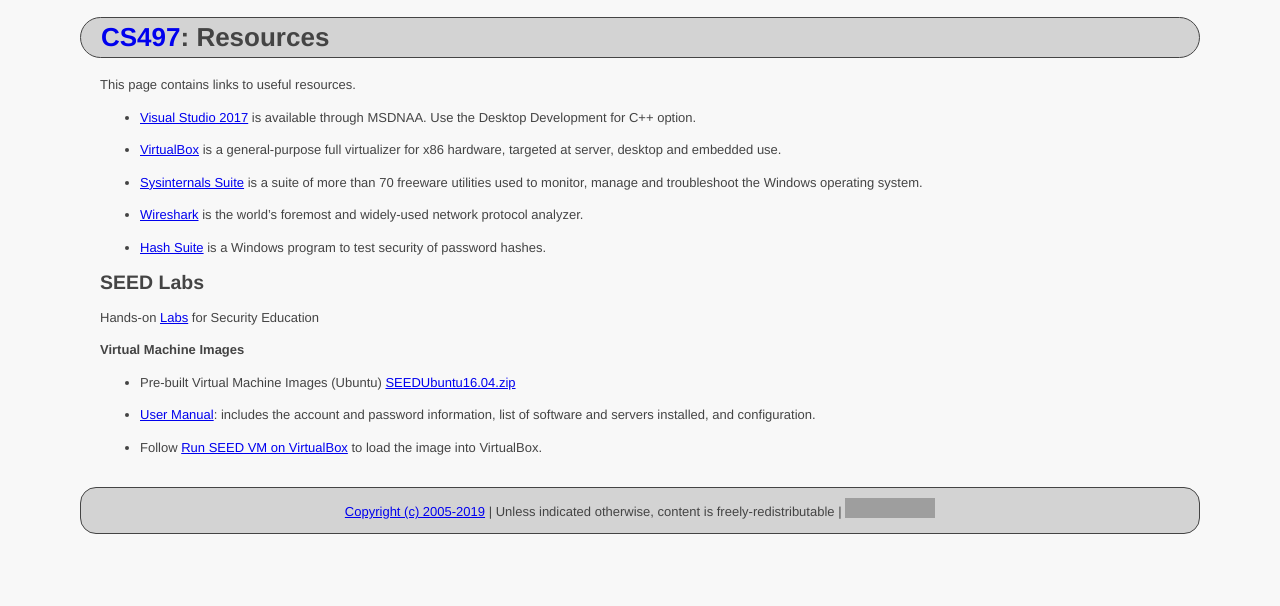
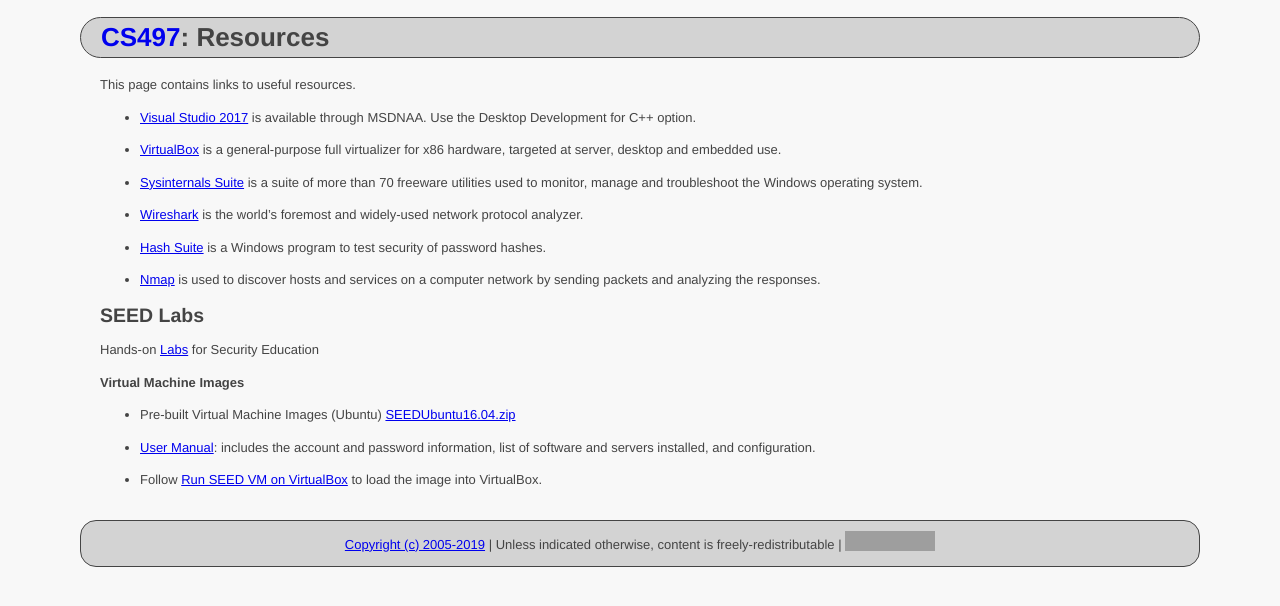
Before and after one commit to ycpcs/cs497-spring2019, a Jekyll site: the page built from resources/index.md, in a window 1280 px wide. Shown: the top 606 px of the page. Built offline with Jekyll 4.4.1, drawn with Linux system fonts in a browser that asks for light colours; grey boxes are pictures that could not be loaded.

Commit message:
Update index.md

```diff
--- a/resources/index.md
+++ b/resources/index.md
@@ -16,6 +16,8 @@ This page contains links to useful resources.
 
 - [Hash Suite](https://hashsuite.openwall.net/) is a Windows program to test security of password hashes.
 
+- [Nmap](https://nmap.org/) is used to discover hosts and services on a computer network by sending packets and analyzing the responses.
+
 SEED Labs
 ----------------------------------
 Hands-on [Labs](http://www.cis.syr.edu/~wedu/seed/Labs_16.04/) for Security Education
```
